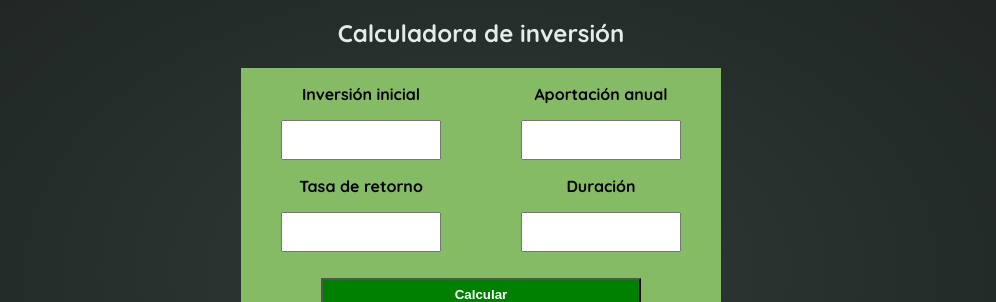
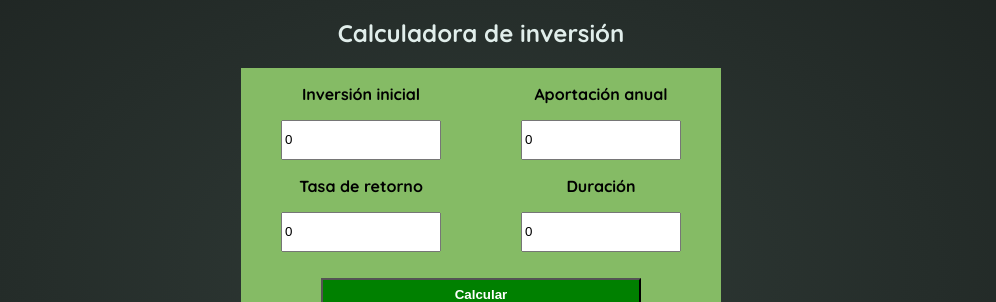
Before and after one commit to pedronau/ejercicio-practica-udemy-amgular25, an Angular app: page / in a window 1280 px wide. Shown: the part 130-432 px from the top of the page, without its empty margins (159-1155 px from the left). Built offline with nearby package versions, Linux system fonts and the light colour scheme.

Commit message:
feat: conseguimos que el array annualData se llene de datos (se hace console.log y sale bien). ahora hay que trabajar con ellos.

```diff
--- a/src/app/input/input.component.html
+++ b/src/app/input/input.component.html
@@ -1,24 +1,27 @@
 <div style="padding-bottom: 2rem;">
+    <form>
         <div style="display: flex;">
             <div>
                 <p>Inversión inicial</p>
-            <input type="text">
+                <input type="number" [(ngModel)]="inputInversionInicial" [ngModelOptions]="{standalone: true}">
             </div>
             <div>
                 <p>Aportación anual</p>
-            <input type="text">
+                <input type="number" [(ngModel)]="inputAportacionAnual" [ngModelOptions]="{standalone: true}">
             </div>
         </div>
         <div style="display: flex;">
             <div>
                 <p>Tasa de retorno</p>
-            <input type="text">
+                <input type="number" [(ngModel)]="inputTasaRetorno" [ngModelOptions]="{standalone: true}">
             </div>
             <div>
                 <p>Duración</p>
-            <input type="text">
+                <input type="number" [(ngModel)]="inputDuracion" [ngModelOptions]="{standalone: true}">
             </div>
         </div>
-    <button (click)="datosIntroducidos()">Calcular</button>
+    </form>
+        <button (click)="calculateInvestmentResults()">Calcular</button>
+
 </div>
 <p style="display: grid; place-items: center;">Introduce tus datos y pulsa "Calcular"</p>
--- a/src/app/input/input.component.ts
+++ b/src/app/input/input.component.ts
@@ -1,9 +1,10 @@
 import { Component, EventEmitter, Output } from '@angular/core';
+import { FormsModule } from '@angular/forms';
 
 @Component({
   selector: 'app-input',
   standalone: true,
-  imports: [],
+  imports: [FormsModule],
   templateUrl: './input.component.html',
   styleUrl: './input.component.css'
 })
@@ -11,8 +12,37 @@ export class InputComponent {
 
   @Output() botonPulsado = new EventEmitter<boolean>();
 
+  inputInversionInicial: number = 0;
+  inputAportacionAnual: number = 0;
+  inputTasaRetorno: number = 0;
+  inputDuracion: number = 0;
+
   datosIntroducidos() {
     this.botonPulsado.emit(true);
   }
 
+  calculateInvestmentResults() {
+    const annualData = [];
+    let investmentValue = this.inputInversionInicial;
+
+    for (let i = 0; i < this.inputDuracion; i++) {
+      const year = i + 1;
+      const interestEarnedInYear = investmentValue * (this.inputTasaRetorno / 100);
+      investmentValue += interestEarnedInYear + this.inputAportacionAnual;
+      const totalInterest =
+        investmentValue - this.inputAportacionAnual * year - this.inputInversionInicial;
+      annualData.push({
+        year: year,
+        interest: interestEarnedInYear,
+        valueEndOfYear: investmentValue,
+        annualInvestment: this.inputAportacionAnual,
+        totalInterest: totalInterest,
+        totalAmountInvested: this.inputInversionInicial + this.inputAportacionAnual * year,
+      });
+    }
+
+    // return annualData;
+    return console.log(annualData);
+  }
+
 }
--- a/src/app/output/output.component.css
+++ b/src/app/output/output.component.css
@@ -0,0 +1,15 @@
+table {
+    width: 70%;
+    border-collapse: collapse;
+    background-color: transparent;
+    margin: auto;
+    margin-top: 3rem;
+}
+th, td {
+    border: 1px solid #ddd;
+    padding: 8px;
+    text-align: left;
+}
+th {
+    background-color: rgba(0, 0, 0, 0.1);
+}
--- a/src/app/output/output.component.html
+++ b/src/app/output/output.component.html
@@ -1,21 +1,3 @@
-<head>
-    <style>
-        table {
-            width: 100%;
-            border-collapse: collapse;
-            background-color: transparent; /* Fondo transparente para la tabla */
-        }
-        th, td {
-            border: 1px solid #ddd; /* Borde de las celdas */
-            padding: 8px;
-            text-align: left;
-        }
-        th {
-            background-color: rgba(0, 0, 0, 0.1); /* Fondo translúcido para los encabezados */
-        }
-    </style>
-</head>
-<body>
     <table>
         <thead>
             <tr>
@@ -37,4 +19,3 @@
             </tr>
         </tbody>
     </table>
-</body>
```
Lines whose indentation alone changed are shown as unchanged.
